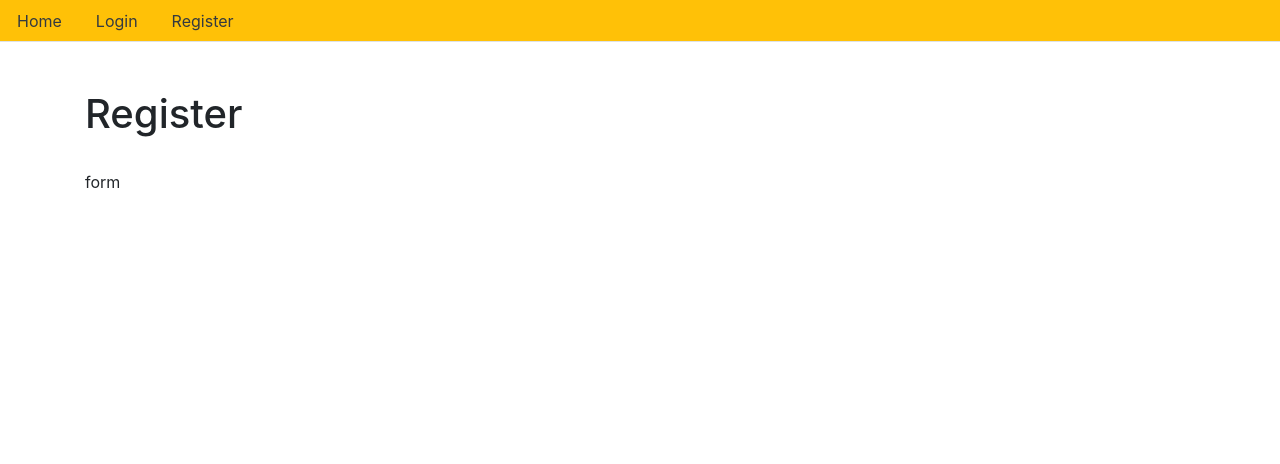
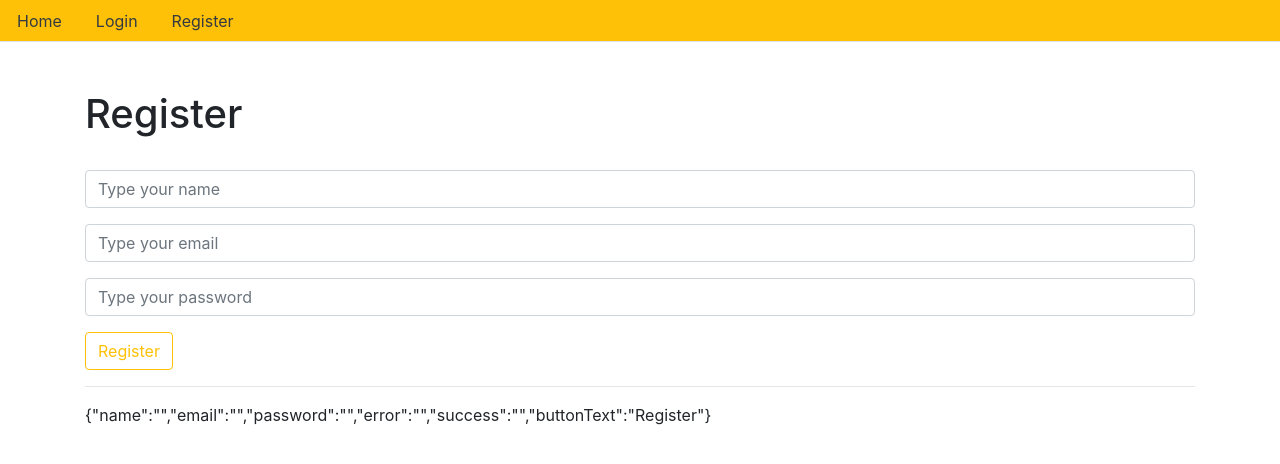
Before and after one commit to sho10/react-node-aws, a Next.js app: page /register in a window 1280 px wide. Shown: the top 464 px of the page. Built offline with nearby package versions, Linux system fonts and the light colour scheme.

Commit message:
completed handlechange function

```diff
--- a/pages/register.js
+++ b/pages/register.js
@@ -1,16 +1,54 @@
+import {useState} from 'react'
 import Layout from "../components/Layout";
+
+
+
 const Register = () => {
+
+  const [state, setState] = useState({
+    name: '',
+    email: '',
+    password: '',
+    error: '',
+    success: '',
+    buttonText: 'Register'
+  })
+
+  const {name, email, password, error, success, buttonText} = state;
+
+  const handleChange = (name) => (e) => {
+    setState({...state, [name]: e.target.value, error: '', success: '', buttonText:'Register'});
+  }
+
+  const handleSubmit = (e) => {
+    e.preventDefault()
+    console.table({name, email, password});
+  }
+
   const registerForm = () => (
-    <form>
-      form
+    <form onSubmit={handleSubmit}>
+      <div className="form-group">
+        <input value={name} onChange={handleChange('name')} type="text" className="form-control" placeholder="Type your name" />
+      </div>
+      <div className="form-group">
+        <input value={email} onChange={handleChange('email')} type="email" className="form-control" placeholder="Type your email" />
+      </div>
+      <div className="form-group">
+        <input value={password} onChange={handleChange('password')} type="password" className="form-control" placeholder="Type your password" />
+      </div>
+      <div className="form-group">
+        <button className="btn btn-outline-warning">{buttonText}</button>
+      </div>
     </form>
+  )
 
-  )
   return <Layout>
     <div className="col-md-6.offset-md-3">
       <h1>Register</h1>
       <br />
       {registerForm()}
+      <hr/>
+      {JSON.stringify(state)}
     </div>
   </Layout>;
 };
--- a/public/static/css/styles.css
+++ b/public/static/css/styles.css
@@ -1,4 +1,4 @@
-#nprogress.bar {
+/*#nprogress .bar {
   height: 4px !important;
   background: red !important;
 }
@@ -7,3 +7,4 @@
 .nav a:hover {
   border-radius: 0px;
 }
+*/
```
